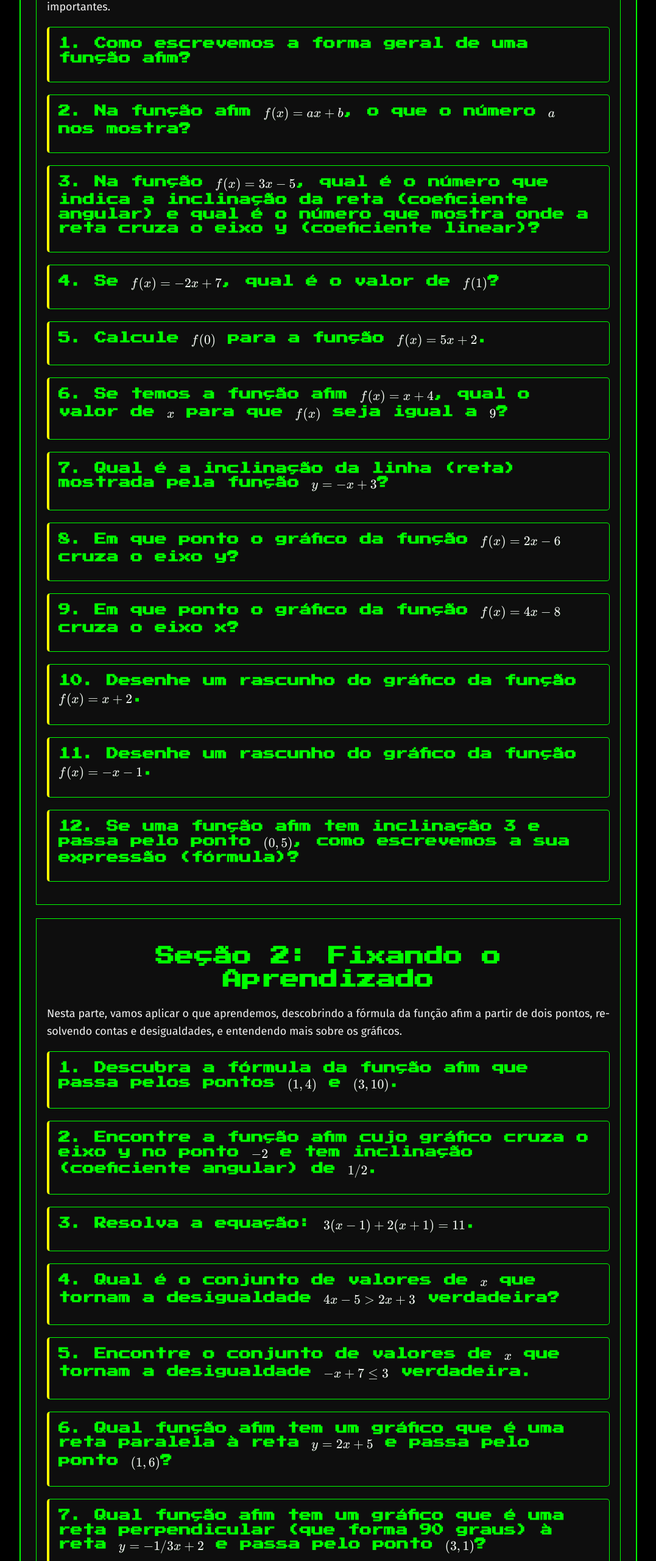
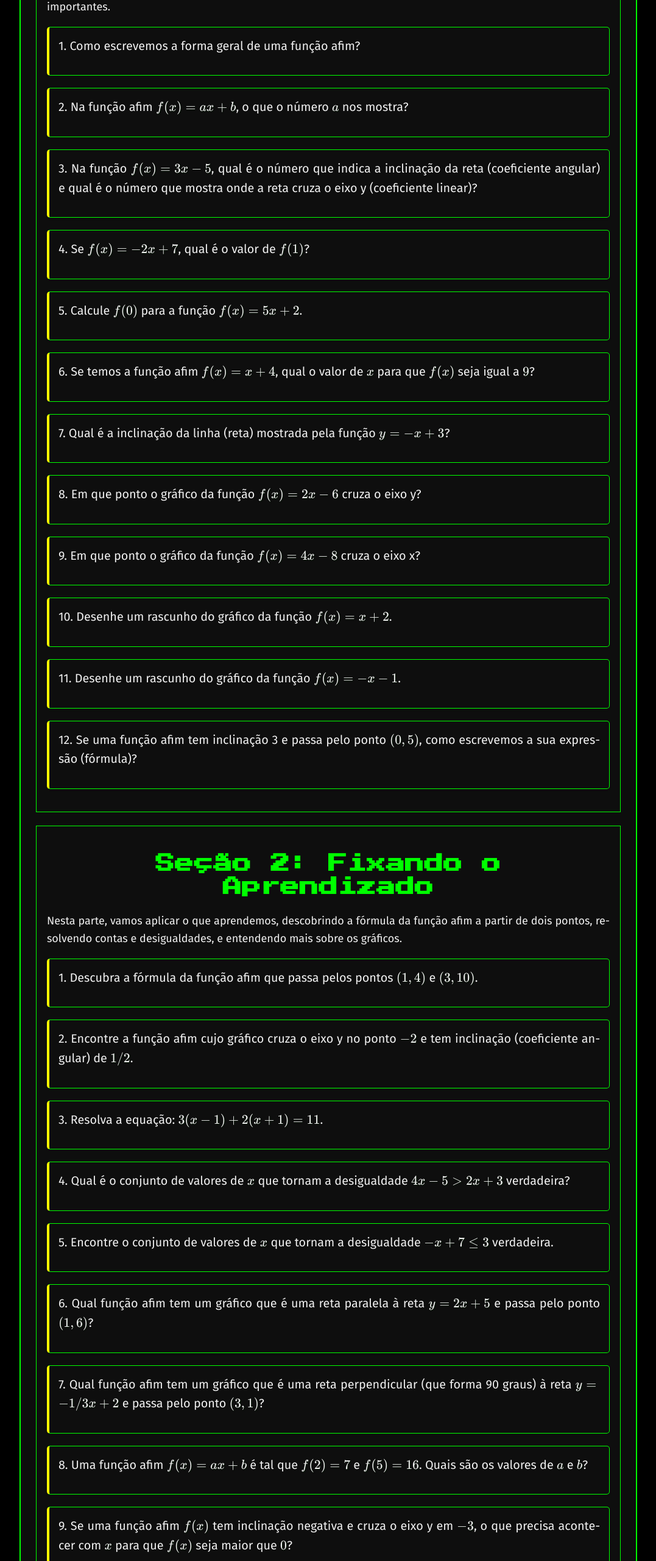
Before and after one commit to portalnexus/NEXUS, a website: page desafios/matematica/funcao_afim.html in a window 1280 px wide. Shown: the part 1108-3668 px from the top of the page at 61% size, without its empty margins (101-1178 px from the left). Drawn offline with nearby package versions, Linux system fonts and the light colour scheme.

Commit message:
some fix

```diff
--- a/desafios/matematica/funcao_afim.html
+++ b/desafios/matematica/funcao_afim.html
@@ -20,7 +20,7 @@
             border-left: 4px solid var(--link-color); /* Adiciona uma barra lateral com a cor de destaque do tema */
             border-radius: 5px;
         }
-        .problem-statement h3 {
+        .problem-statement p {
             color: var(--heading-text-color); /* Garante que o título dentro também tenha a cor correta */
             margin-top: 0;
             font-size: 1.1rem; /* Ajuste de fonte para o título do problema */
@@ -58,50 +58,54 @@
             <h2>Seção 1: Primeiros Passos</h2>
             <p>Aqui você vai aprender o que é uma função afim, como ela é escrita, e como identificar seus pedacinhos importantes.</p>
 
-            <article class="problem-statement"><h3>1. Como escrevemos a forma geral de uma função afim?</h3></article>
-            <article class="problem-statement"><h3>2. Na função afim \( f(x) = ax + b \), o que o número \( a \) nos mostra?</h3></article>
-            <article class="problem-statement"><h3>3. Na função \( f(x) = 3x - 5 \), qual é o número que indica a inclinação da reta (coeficiente angular) e qual é o número que mostra onde a reta cruza o eixo y (coeficiente linear)?</h3></article>
-            <article class="problem-statement"><h3>4. Se \( f(x) = -2x + 7 \), qual é o valor de \( f(1) \)?</h3></article>
-            <article class="problem-statement"><h3>5. Calcule \( f(0) \) para a função \( f(x) = 5x + 2 \).</h3></article>
-            <article class="problem-statement"><h3>6. Se temos a função afim \( f(x) = x + 4 \), qual o valor de \( x \) para que \( f(x) \) seja igual a \( 9 \)?</h3></article>
-            <article class="problem-statement"><h3>7. Qual é a inclinação da linha (reta) mostrada pela função \( y = -x + 3 \)?</h3></article>
-            <article class="problem-statement"><h3>8. Em que ponto o gráfico da função \( f(x) = 2x - 6 \) cruza o eixo y?</h3></article>
-            <article class="problem-statement"><h3>9. Em que ponto o gráfico da função \( f(x) = 4x - 8 \) cruza o eixo x?</h3></article>
-            <article class="problem-statement"><h3>10. Desenhe um rascunho do gráfico da função \( f(x) = x + 2 \).</h3></article>
-            <article class="problem-statement"><h3>11. Desenhe um rascunho do gráfico da função \( f(x) = -x - 1 \).</h3></article>
-            <article class="problem-statement"><h3>12. Se uma função afim tem inclinação 3 e passa pelo ponto \( (0, 5) \), como escrevemos a sua expressão (fórmula)?</h3></article>
+            <article class="problem-statement"><p>1. Como escrevemos a forma geral de uma função afim?</p></article>
+            <article class="problem-statement"><p>2. Na função afim \( f(x) = ax + b \), o que o número \( a \) nos mostra?</p></article>
+            <article class="problem-statement"><p>3. Na função \( f(x) = 3x - 5 \), qual é o número que indica a inclinação da reta (coeficiente angular) e qual é o número que mostra onde a reta cruza o eixo y (coeficiente linear)?</p></article>
+            <article class="problem-statement"><p>4. Se \( f(x) = -2x + 7 \), qual é o valor de \( f(1) \)?</p></article>
+            <article class="problem-statement"><p>5. Calcule \( f(0) \) para a função \( f(x) = 5x + 2 \).</p></article>
+            <article class="problem-statement"><p>6. Se temos a função afim \( f(x) = x + 4 \), qual o valor de \( x \) para que \( f(x) \) seja igual a \( 9 \)?</p></article>
+            <article class="problem-statement"><p>7. Qual é a inclinação da linha (reta) mostrada pela função \( y = -x + 3 \)?</p></article>
+            <article class="problem-statement"><p>8. Em que ponto o gráfico da função \( f(x) = 2x - 6 \) cruza o eixo y?</p></article>
+            <article class="problem-statement"><p>9. Em que ponto o gráfico da função \( f(x) = 4x - 8 \) cruza o eixo x?</p></article>
+            <article class="problem-statement"><p>10. Desenhe um rascunho do gráfico da função \( f(x) = x + 2 \).</p></article>
+            <article class="problem-statement"><p>11. Desenhe um rascunho do gráfico da função \( f(x) = -x - 1 \).</p></article>
+            <article class="problem-statement"><p>12. Se uma função afim tem inclinação 3 e passa pelo ponto \( (0, 5) \), como escrevemos a sua expressão (fórmula)?</p></article>
         </section>
 
         <section id="fixando-aprendizado">
             <h2>Seção 2: Fixando o Aprendizado</h2>
             <p>Nesta parte, vamos aplicar o que aprendemos, descobrindo a fórmula da função afim a partir de dois pontos, resolvendo contas e desigualdades, e entendendo mais sobre os gráficos.</p>
 
-            <article class="problem-statement"><h3>1. Descubra a fórmula da função afim que passa pelos pontos \( (1, 4) \) e \( (3, 10) \).</h3></article>
-            <article class="problem-statement"><h3>2. Encontre a função afim cujo gráfico cruza o eixo y no ponto \( -2 \) e tem inclinação (coeficiente angular) de \( 1/2 \).</h3></article>
-            <article class="problem-statement"><h3>3. Resolva a equação: \( 3(x - 1) + 2(x + 1) = 11 \).</h3></article>
-            <article class="problem-statement"><h3>4. Qual é o conjunto de valores de \( x \) que tornam a desigualdade \( 4x - 5 > 2x + 3 \) verdadeira?</h3></article>
-            <article class="problem-statement"><h3>5. Encontre o conjunto de valores de \( x \) que tornam a desigualdade \( -x + 7 \le 3 \) verdadeira.</h3></article>
-            <article class="problem-statement"><h3>6. Qual função afim tem um gráfico que é uma reta paralela à reta \( y = 2x + 5 \) e passa pelo ponto \( (1, 6) \)?</h3></article>
-            <article class="problem-statement"><h3>7. Qual função afim tem um gráfico que é uma reta perpendicular (que forma 90 graus) à reta \( y = -1/3 x + 2 \) e passa pelo ponto \( (3, 1) \)?</h3></article>
-            <article class="problem-statement"><h3>8. Uma função afim \( f(x) = ax + b \) é tal que \( f(2) = 7 \) e \( f(5) = 16 \). Quais são os valores de \( a \) e \( b \)?</h3></article>
-            <article class="problem-statement"><h3>9. Se uma função afim \( f(x) \) tem inclinação negativa e cruza o eixo y em \( -3 \), o que precisa acontecer com \( x \) para que \( f(x) \) seja maior que \( 0 \)?</h3></article>
-            <article class="problem-statement"><h3>10. Um vendedor ganha um salário fixo de R$ 800,00 por mês, mais 5% de comissão sobre o valor que ele vende. Escreva a função afim que calcula o salário total do vendedor, onde \( v \) é o valor das vendas.</h3></article>
-            <article class="problem-statement"><h3>11. Se \( f(x) = 2x + 1 \), calcule o resultado de \( f(x+2) - f(x) \).</h3></article>
-            <article class="problem-statement"><h3>12. Um tanque de água tem 100 litros. Uma torneira enche o tanque colocando 5 litros de água a cada minuto. Escreva a função afim que mostra o volume de água no tanque em relação ao tempo \( t \) (em minutos).</h3></article>
-            <article class="problem-statement"><h3>13. Para qual valor de \( k \) as retas \( y = 2kx + 1 \) e \( y = (k-1)x - 3 \) são paralelas (nunca se encontram)?</h3></article>
-            <article class="problem-statement"><h3>14. Para qual valor de \( k \) as retas \( y = 3x + k \) e \( y = -1/3 x + 2 \) são perpendiculares (se cruzam formando 90 graus)?</h3></article>
+            <article class="problem-statement"><p>1. Descubra a fórmula da função afim que passa pelos pontos \( (1, 4) \) e \( (3, 10) \).</p></article>
+            <article class="problem-statement"><p>2. Encontre a função afim cujo gráfico cruza o eixo y no ponto \( -2 \) e tem inclinação (coeficiente angular) de \( 1/2 \).</p></article>
+            <article class="problem-statement"><p>3. Resolva a equação: \( 3(x - 1) + 2(x + 1) = 11 \).</p></article>
+            <article class="problem-statement"><p>4. Qual é o conjunto de valores de \( x \) que tornam a desigualdade \( 4x - 5 > 2x + 3 \) verdadeira?</p></article>
+            <article class="problem-statement"><p>5. Encontre o conjunto de valores de \( x \) que tornam a desigualdade \( -x + 7 \le 3 \) verdadeira.</p></article>
+            <article class="problem-statement"><p>6. Qual função afim tem um gráfico que é uma reta paralela à reta \( y = 2x + 5 \) e passa pelo ponto \( (1, 6) \)?</p></article>
+            <article class="problem-statement"><p>7. Qual função afim tem um gráfico que é uma reta perpendicular (que forma 90 graus) à reta \( y = -1/3 x + 2 \) e passa pelo ponto \( (3, 1) \)?</p></article>
+            <article class="problem-statement"><p>8. Uma função afim \( f(x) = ax + b \) é tal que \( f(2) = 7 \) e \( f(5) = 16 \). Quais são os valores de \( a \) e \( b \)?</p></article>
+            <article class="problem-statement"><p>9. Se uma função afim \( f(x) \) tem inclinação negativa e cruza o eixo y em \( -3 \), o que precisa acontecer com \( x \) para que \( f(x) \) seja maior que \( 0 \)?</p></article>
+            <article class="problem-statement"><p>10. Um vendedor ganha um salário fixo de R$ 800,00 por mês, mais 5% de comissão sobre o valor que ele vende. Escreva a função afim que calcula o salário total do vendedor, onde \( v \) é o valor das vendas.</p></article>
+            <article class="problem-statement"><p>11. Se \( f(x) = 2x + 1 \), calcule o resultado de \( f(x+2) - f(x) \).</p></article>
+            <article class="problem-statement"><p>12. Um tanque de água tem 100 litros. Uma torneira enche o tanque colocando 5 litros de água a cada minuto. Escreva a função afim que mostra o volume de água no tanque em relação ao tempo \( t \) (em minutos).</p></article>
+            <article class="problem-statement"><p>13. Para qual valor de \( k \) as retas \( y = 2kx + 1 \) e \( y = (k-1)x - 3 \) são paralelas (nunca se encontram)?</p></article>
+            <article class="problem-statement"><p>14. Para qual valor de \( k \) as retas \( y = 3x + k \) e \( y = -1/3 x + 2 \) são perpendiculares (se cruzam formando 90 graus)?</p></article>
         </section>
 
         <section id="desafios-conexoes">
             <h2>Seção 3: Desafios e Conexões</h2>
             <p>Estes problemas misturam funções afins com outras ideias da matemática e vão exigir um pouco mais de você.</p>
 
-            <article class="problem-statement"><h3>1. Resolva a desigualdade \( |2x - 1| < 5 \).</h3></article>
-            <article class="problem-statement"><h3>2. Encontre o conjunto de valores de \( x \) que tornam a desigualdade \( |x + 3| \ge 2 \) verdadeira.</h3></article>
-            <article class="problem-statement"><h3>3. Um táxi cobra uma taxa inicial de R$ 4,00 e mais R$ 1,50 por cada quilômetro rodado. a) Escreva a função afim que representa o custo total da corrida, onde \( d \) é a distância em km. b) Qual seria o valor de uma corrida de 12 km? c) Se uma corrida custou R$ 25,00, quantos quilômetros foram percorridos?</h3></article>
-            <article class="problem-statement"><h3>4. Temos duas funções afins: \( f(x) = 2x - 1 \) e \( g(x) = -x + 5 \). Encontre o ponto onde os gráficos dessas duas funções se encontram.</h3></article>
-            <article class="problem-statement"><h3>5. A temperatura \( T \) em graus Celsius e a temperatura \( F \) em Fahrenheit são relacionadas pela função \( F(T) = \frac{9}{5}T + 32 \). a) Qual a temperatura em Fahrenheit quando está \( 20^\circ C \)? b) Qual a temperatura em Celsius quando está \( 68^\circ F \)? c) Existe alguma temperatura em que o valor em Celsius é igual ao valor em Fahrenheit? Se sim, qual é?</h3></article>
-            <article class="problem-statement"><h3>6. Considere a função afim \( f(x) = mx+n \). Se \( f(f(x)) = 4x + 3 \), quais são os possíveis valores para \( m \) e \( n \)?</h3></article>
+            <article class="problem-statement"><p>1. Resolva a desigualdade \( |2x - 1| < 5 \).</p></article>
+            <article class="problem-statement"><p>2. Encontre o conjunto de valores de \( x \) que tornam a desigualdade \( |x + 3| \ge 2 \) verdadeira.</p></article>
+            <article class="problem-statement"><p>3. Um táxi cobra uma taxa inicial de R$ 4,00 e mais R$ 1,50 por cada quilômetro rodado.</p>
+            <p>a) Escreva a função afim que representa o custo total da corrida, onde \( d \) é a distância em km.</p>
+            <p>b) Qual seria o valor de uma corrida de 12 km?</p>
+            <p>c) Se uma corrida custou R$ 25,00, quantos quilômetros foram percorridos?</p>
+            </p></article>
+            <article class="problem-statement"><p>4. Temos duas funções afins: \( f(x) = 2x - 1 \) e \( g(x) = -x + 5 \). Encontre o ponto onde os gráficos dessas duas funções se encontram.</p></article>
+            <article class="problem-statement"><p>5. A temperatura \( T \) em graus Celsius e a temperatura \( F \) em Fahrenheit são relacionadas pela função \( F(T) = \frac{9}{5}T + 32 \). a) Qual a temperatura em Fahrenheit quando está \( 20^\circ C \)? b) Qual a temperatura em Celsius quando está \( 68^\circ F \)? c) Existe alguma temperatura em que o valor em Celsius é igual ao valor em Fahrenheit? Se sim, qual é?</p></article>
+            <article class="problem-statement"><p>6. Considere a função afim \( f(x) = mx+n \). Se \( f(f(x)) = 4x + 3 \), quais são os possíveis valores para \( m \) e \( n \)?</p></article>
         </section>
 <!--
         <section class="solutions-section">
@@ -359,7 +363,7 @@
 </script>
 <div id="theme-config-icon" title="Configurar Tema">⚙️</div>
 <div id="theme-selector-panel" class="hidden">
-    <h3>Escolha um Tema:</h3>
+    <p>Escolha um Tema:</p>
     <button data-theme="theme-default" title="Tema Green Circuit">Green Circuit</button>
     <button data-theme="theme-digital-blue-green" title="Tema Digital Blue-Green">Digital Blue-Green</button>
     <button data-theme="theme-retro-terminal" title="Tema Retro Terminal">Retro Terminal</button>
```
Also changed, not shown: index.html (+1 -1 lines).
